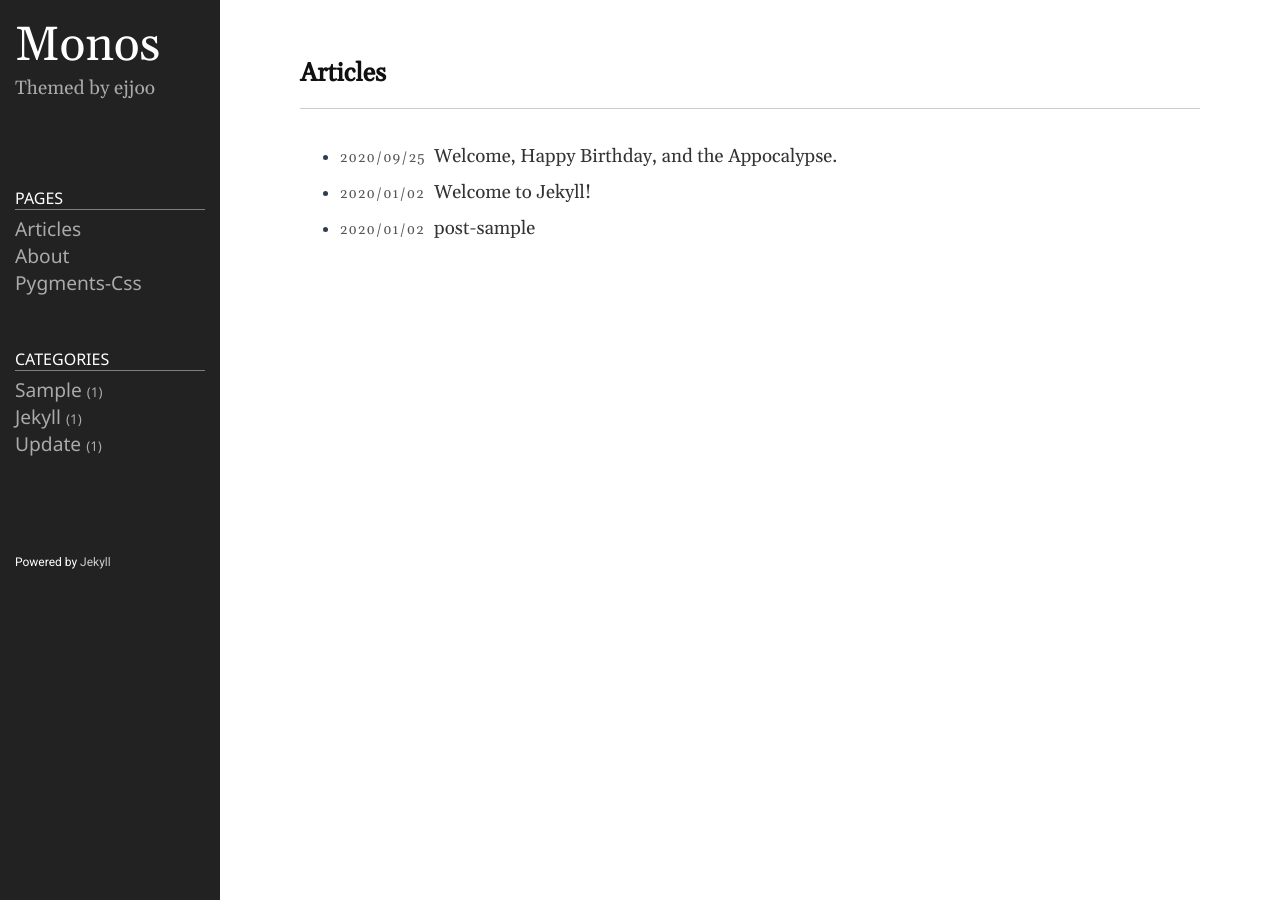
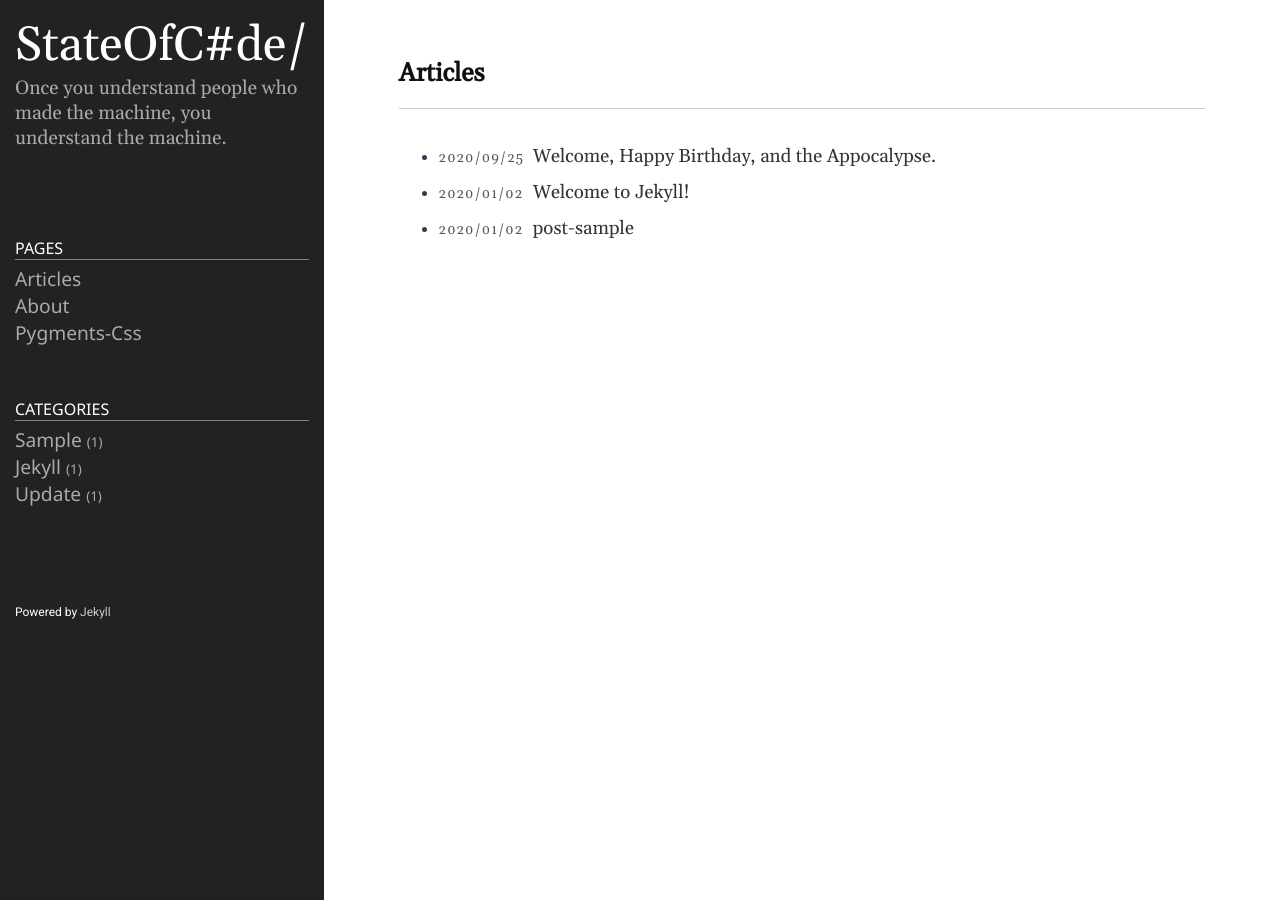
Before and after one commit to StateOfCode/StateOfCode, a Jekyll site: the page built from index.md, in a window 1280 px wide. Built offline with Jekyll 4.4.1, drawn with Linux system fonts in a browser that asks for light colours.

Commit message:
Update _config.yml

```diff
--- a/_config.yml
+++ b/_config.yml
@@ -18,13 +18,13 @@
 # You can create any custom variable you would like, and they will be accessible
 # in the templates via {{ site.myvariable }}.
 
-title: Monos
-email: ejjoo7994@gmail.com
+title: StateOfC#de/
+email: dima.buchka@gmail.com
 description: >- # this means to ignore newlines until "baseurl:"
-  Themed by ejjoo
+  Once you understand people who made the machine, you understand the machine.
 # baseurl: "/" # the subpath of your site, e.g. /blog
 # url: "http://ejjoo.github.io" # the base hostname & protocol for your site, e.g. http://example.com
-github_username: ejjoo
+github_username: zoidez
 highlighter: rouge
 svg:
   optimize: true
```
